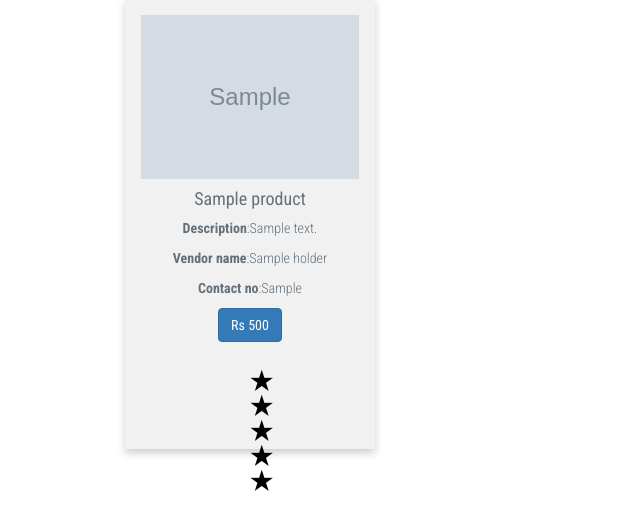
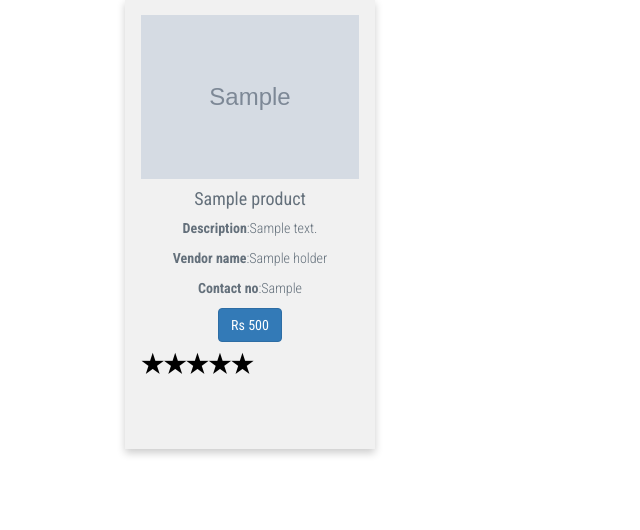
Before and after one commit to mumbai19/team-14, a PHP site: page /Product.php in a window 1280 px wide. Shown: the part 186-716 px from the top of the page, without its empty margins (0-640 px from the left). Run offline with PHP 8.4, Linux system fonts and the light colour scheme; tables that the repository leaves empty or names only in its code hold one stand-in row (values such as "Sample post"); grey boxes marked "Sample" are stand-in pictures; some libraries are stand-ins or nearby versions.

Commit message:
'dynamic_page'

```diff
--- a/css/rating.css
+++ b/css/rating.css
@@ -1,5 +1,5 @@
 .rating {
-    display: inline-block;
+
     position: relative;
     height: 25px;
     line-height: 25px;
```
Also changed, not shown: inv_imgs/hook.jpg (added), inv_imgs/net.jpg (added), inv_imgs/net1.jpg (added).
